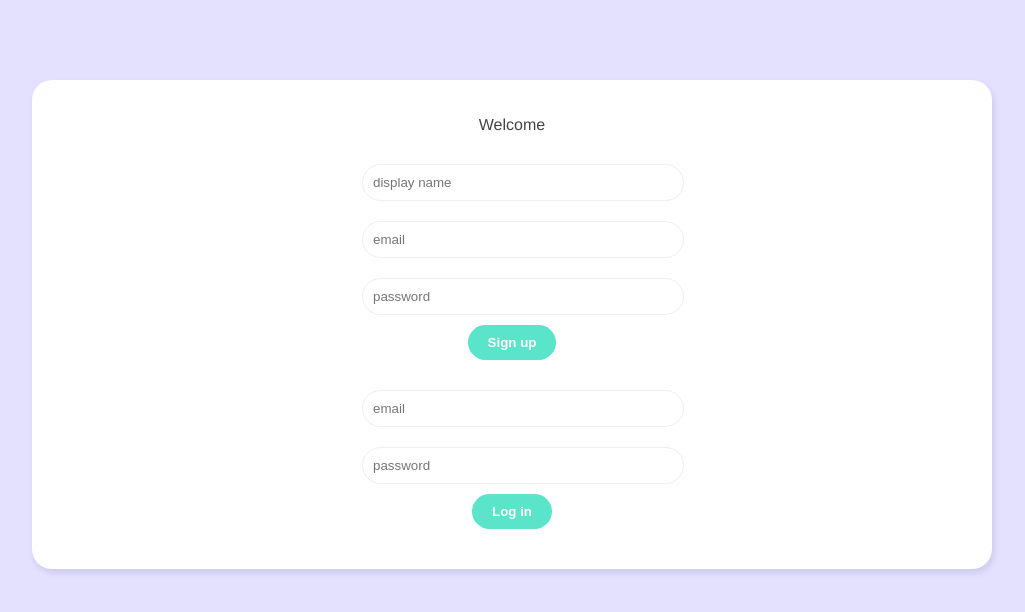
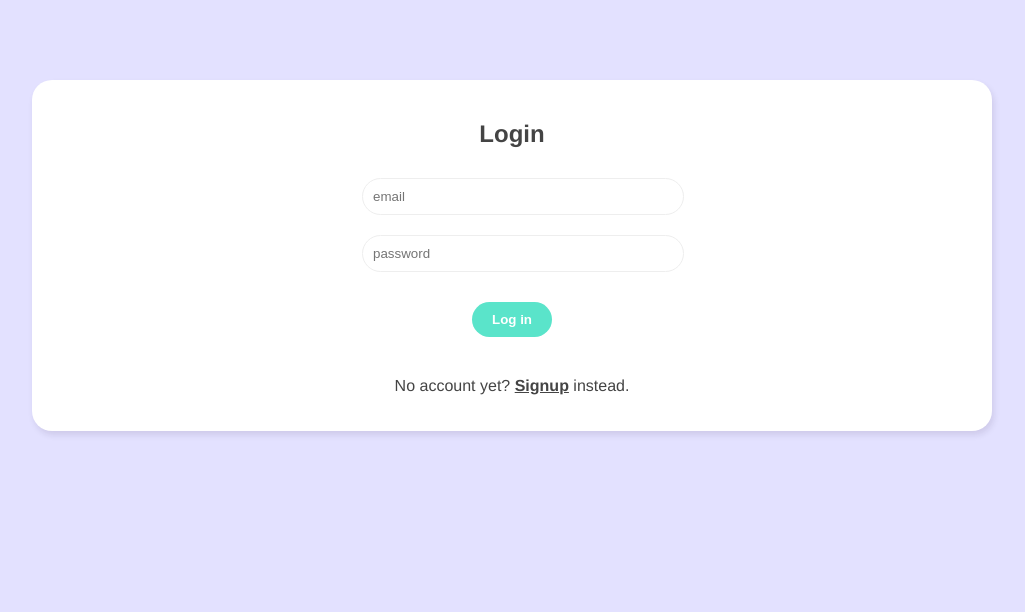
Before and after one commit to kasprzyk/vue3-live-chat, a Vue app: page / in a window 1280 px wide. Shown: the top 612 px of the page, without its empty margins (128-1153 px from the left). Built offline with nearby package versions, Linux system fonts and the light colour scheme.

Commit message:
switching between forms

```diff
--- a/src/views/Welcome.vue
+++ b/src/views/Welcome.vue
@@ -1,19 +1,30 @@
 <template>
   <div class="welcome container">
-    <p>Welcome</p>
-    <SignupForm />
-    <LoginForm />
+    <div v-if="showLogin">
+      <h2>Login</h2>
+      <LoginForm />
+      <p>No account yet? <span @click="showLogin = false">Signup</span> instead.</p>
+    </div>
+    <div v-else>
+      <h2>Sign up</h2>
+      <SignupForm />
+      <p>
+        Already registered?
+        <span @click="showLogin = true">Login</span> instead.
+      </p>
+    </div>
   </div>
 </template>
 
 <script>
-import SignupForm from '../components/SignupForm';
-import LoginForm from '../components/LoginForm';
-
+import SignupForm from '../components/SignupForm.vue';
+import LoginForm from '../components/LoginForm.vue';
+import { ref } from 'vue';
 export default {
-  components: {
-    SignupForm,
-    LoginForm
+  components: { SignupForm, LoginForm },
+  setup() {
+    const showLogin = ref(true);
+    return { showLogin };
   }
 };
 </script>
@@ -41,4 +52,12 @@
   color: #999;
   margin: 10px auto;
 }
+.welcome span {
+  font-weight: bold;
+  text-decoration: underline;
+  cursor: pointer;
+}
+.welcome button {
+  margin: 20px auto;
+}
 </style>
```
